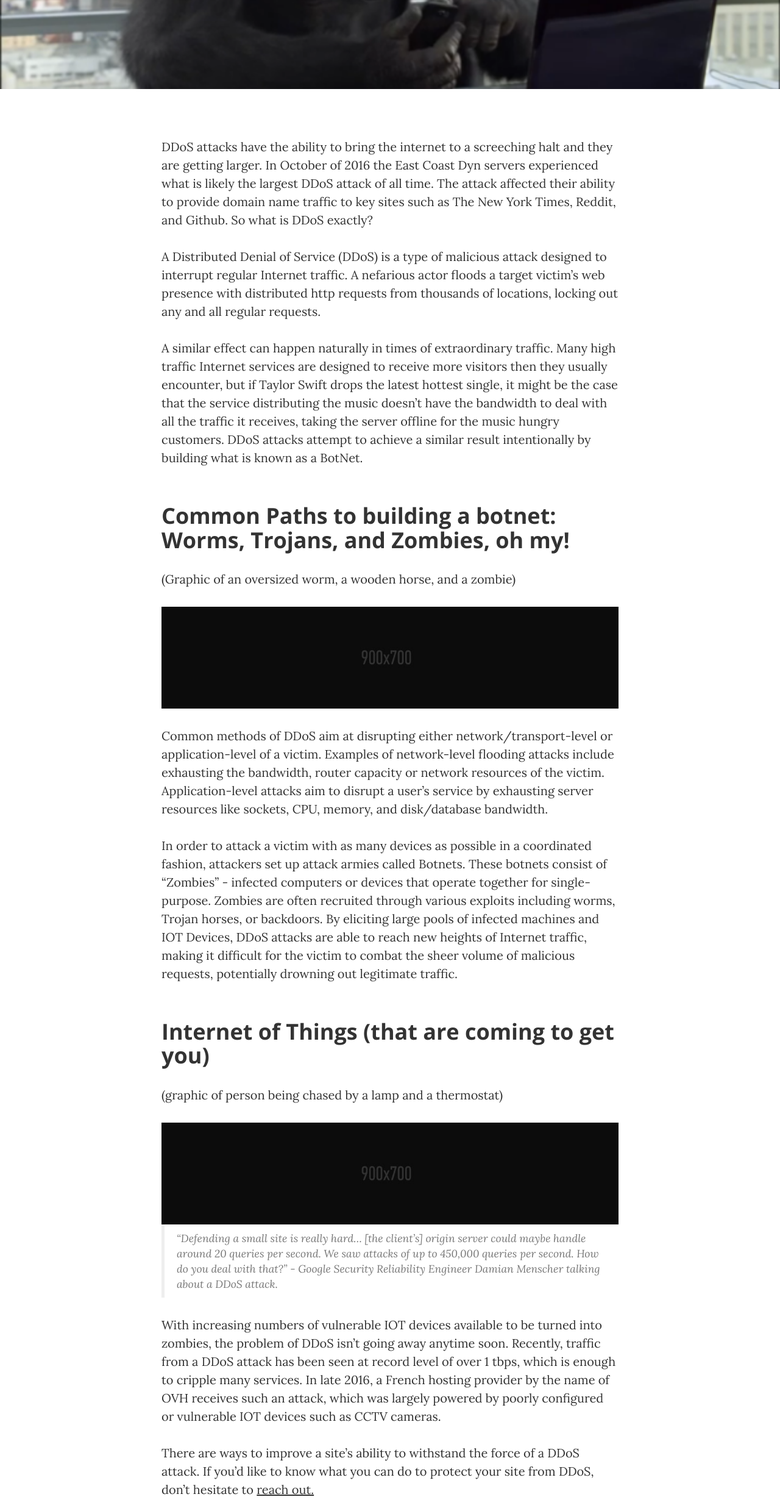
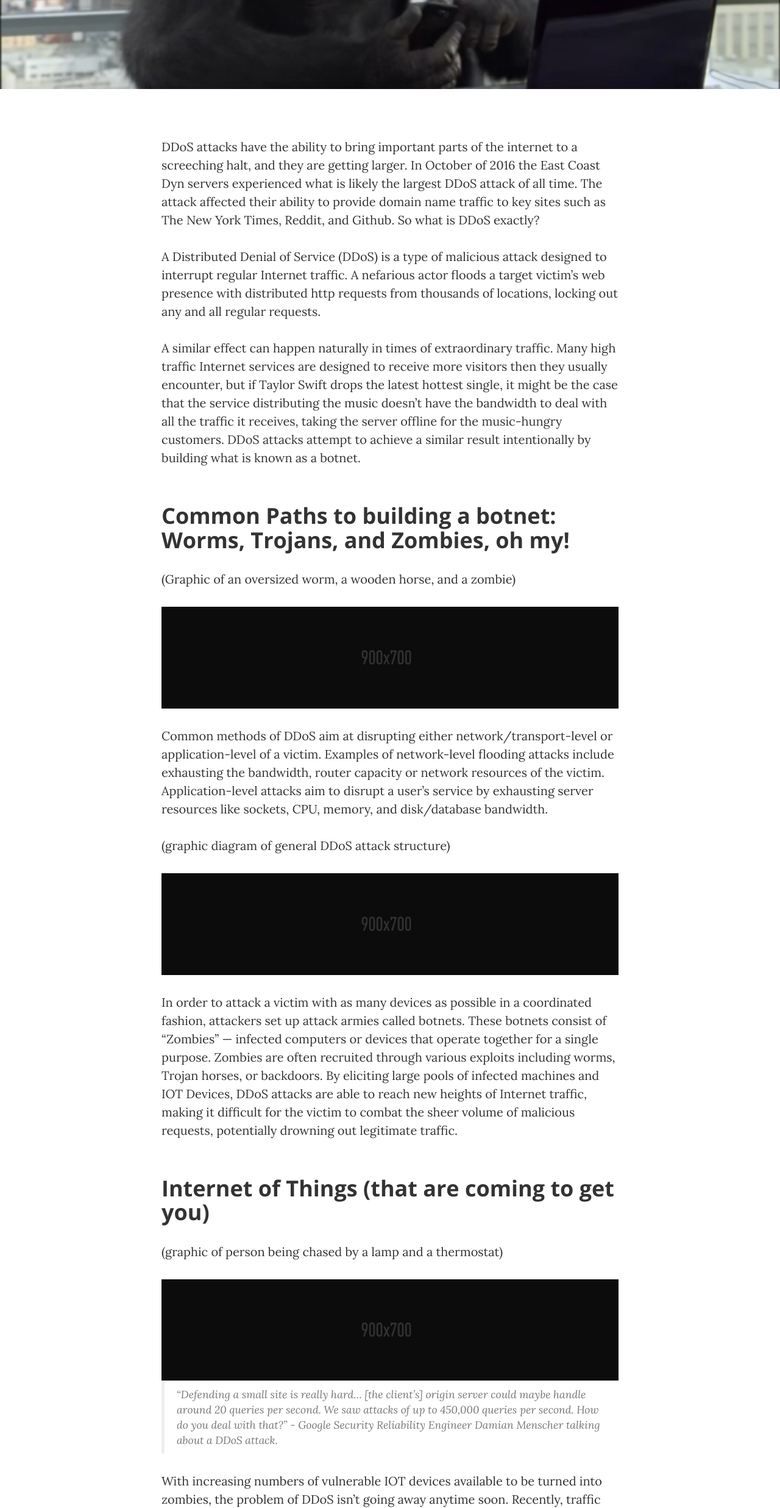
Before and after one commit to themattwilliams/cloudflare, a website: page post.html in a window 1280 px wide. Shown: the part 327-2800 px from the top of the page at 61% size. Drawn offline with nearby package versions, Linux system fonts and the light colour scheme.

Commit message:
updated post.html content

```diff
--- a/post.html
+++ b/post.html
@@ -88,11 +88,11 @@
         <div class="container">
             <div class="row">
                 <div class="col-lg-8 col-lg-offset-2 col-md-10 col-md-offset-1">
-                    <p>DDoS attacks have the ability to bring the internet to a screeching halt and they are getting larger. In October of 2016 the East Coast Dyn servers experienced what is likely the largest DDoS attack of all time. The attack affected their ability to provide domain name traffic to key sites such as The New York Times, Reddit, and Github. So what is DDoS exactly?</p>
+                    <p>DDoS attacks have the ability to bring important parts of the internet to a screeching halt, and they are getting larger. In October of 2016 the East Coast Dyn servers experienced what is likely the largest DDoS attack of all time. The attack affected their ability to provide domain name traffic to key sites such as The New York Times, Reddit, and Github. So what is DDoS exactly?</p>
 
                     <p>A Distributed Denial of Service (DDoS) is a type of malicious attack designed to interrupt regular Internet traffic. A nefarious actor floods a target victim’s web presence with distributed http requests from thousands of locations, locking out any and all regular requests.</p>
 
-                    <p>A similar effect can happen naturally in times of extraordinary traffic. Many high traffic Internet services are designed to receive more visitors then they usually encounter, but if Taylor Swift drops the latest hottest single, it might be the case that the service distributing the music doesn’t have the bandwidth to deal with all the traffic it receives, taking the server offline for the music hungry customers. DDoS attacks attempt to achieve a similar result intentionally by building what is known as a BotNet. </p>
+                    <p>A similar effect can happen naturally in times of extraordinary traffic. Many high traffic Internet services are designed to receive more visitors then they usually encounter, but if Taylor Swift drops the latest hottest single, it might be the case that the service distributing the music doesn’t have the bandwidth to deal with all the traffic it receives, taking the server offline for the music-hungry customers. DDoS attacks attempt to achieve a similar result intentionally by building what is known as a botnet.</p>
 
                     <h2 class="section-heading">Common Paths to building a botnet: Worms, Trojans, and Zombies, oh my!</h2>
 
@@ -103,7 +103,12 @@
 
                     <p>Common methods of DDoS aim at disrupting either network/transport-level or application-level of a victim. Examples of network-level flooding attacks include exhausting the bandwidth, router capacity or network resources of the victim.  Application-level attacks aim to disrupt a user’s service by exhausting server resources like sockets, CPU, memory, and disk/database bandwidth.</p>
 
-                    <p>In order to attack a victim with as many devices as possible in a coordinated fashion, attackers set up attack armies called Botnets. These botnets consist of “Zombies” - infected computers or devices that operate together for single-purpose. Zombies are often recruited through various exploits including worms, Trojan horses, or backdoors. By eliciting large pools of infected machines and IOT Devices, DDoS attacks are able to reach new heights of Internet traffic, making it difficult for the victim to combat the sheer volume of malicious requests, potentially drowning out legitimate traffic. </p>
+                    <p>(graphic diagram of general DDoS attack structure)</p>
+                    <a href="#">
+                        <img class="img-responsive" src="img/900x700.jpg" alt="">
+                    </a>
+
+                    <p>In order to attack a victim with as many devices as possible in a coordinated fashion, attackers set up attack armies called botnets. These botnets consist of “Zombies” — infected computers or devices that operate together for a single purpose. Zombies are often recruited through various exploits including worms, Trojan horses, or backdoors. By eliciting large pools of infected machines and IOT Devices, DDoS attacks are able to reach new heights of Internet traffic, making it difficult for the victim to combat the sheer volume of malicious requests, potentially drowning out legitimate traffic.</p>
 
                     <h2 class="section-heading">Internet of Things (that are coming to get you)</h2>
 
@@ -120,7 +125,7 @@
                     <p>With increasing numbers of vulnerable IOT devices available to be turned into zombies, the problem of DDoS isn’t going away anytime soon. Recently, traffic from a DDoS attack has been seen at record level of over 1 tbps, which is enough to cripple many services. In late 2016, a French hosting provider by the name of OVH receives such an attack, which was largely powered by poorly configured or vulnerable IOT devices such as CCTV cameras.</p>
 
 
-                    <p>There are ways to improve a site’s ability to withstand the force of a DDoS attack. If you’d like to know what you can do to protect your site from DDoS, don’t hesitate to <a href="https://www.cloudflare.com/under-attack-hotline/">reach out.</a></p>
+                    <p>While the malicious tools have improved, so have the ways of defending against them. There are ways to improve a site’s ability to withstand the force of a DDoS attack. If you’d like to know what you can do to protect your site from DDoS, don’t hesitate to <a href="https://www.cloudflare.com/under-attack-hotline/">reach out.</a></p>
 
 
 
@@ -163,7 +168,7 @@
                             </a>
                         </li>
                     </ul>
-                    <p class="copyright text-muted">Copyright &copy; Your Website 2016</p>
+                    <p class="copyright text-muted">Copyright &copy; Matt Williams 2017</p>
                 </div>
             </div>
         </div>
```
